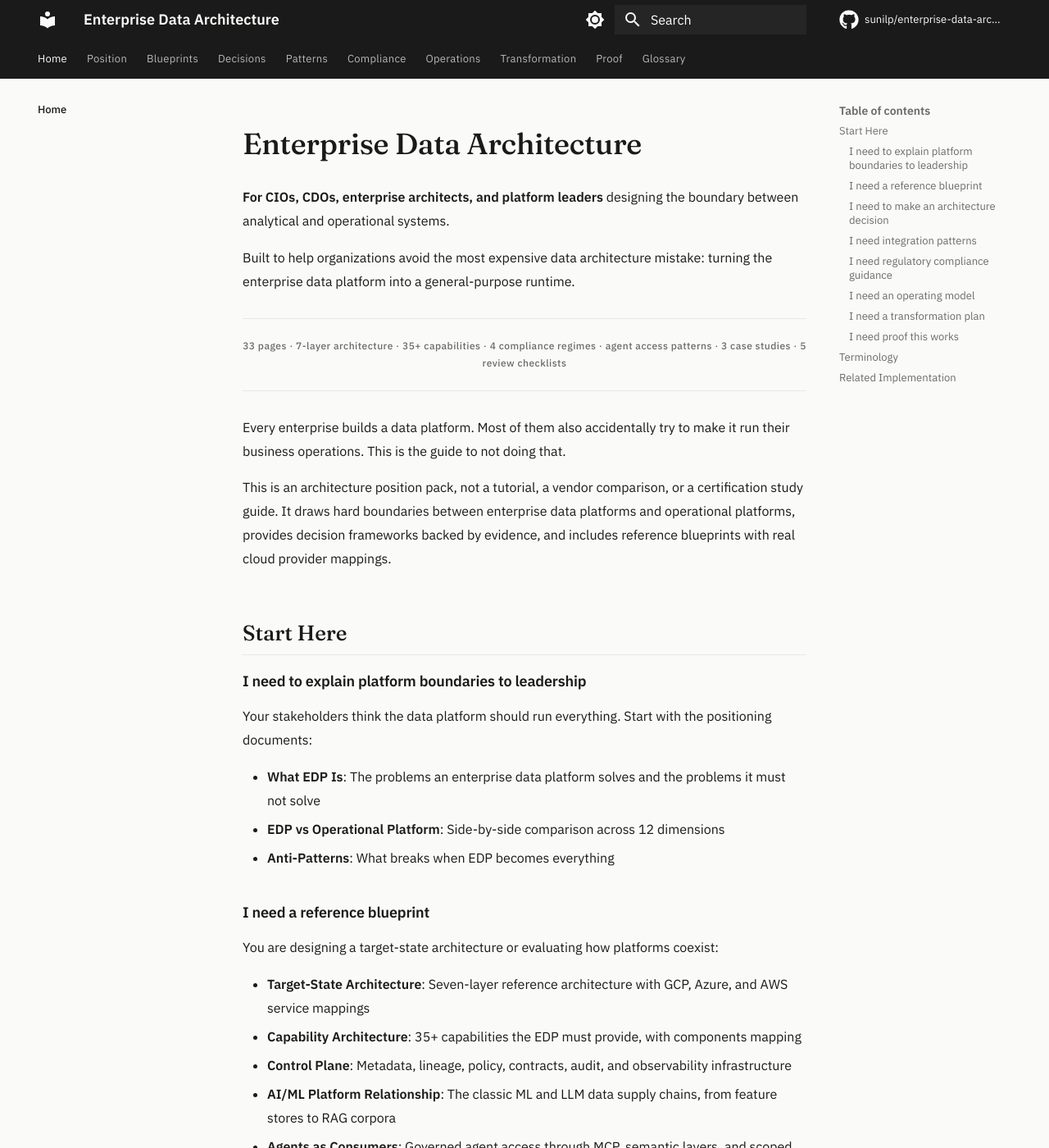
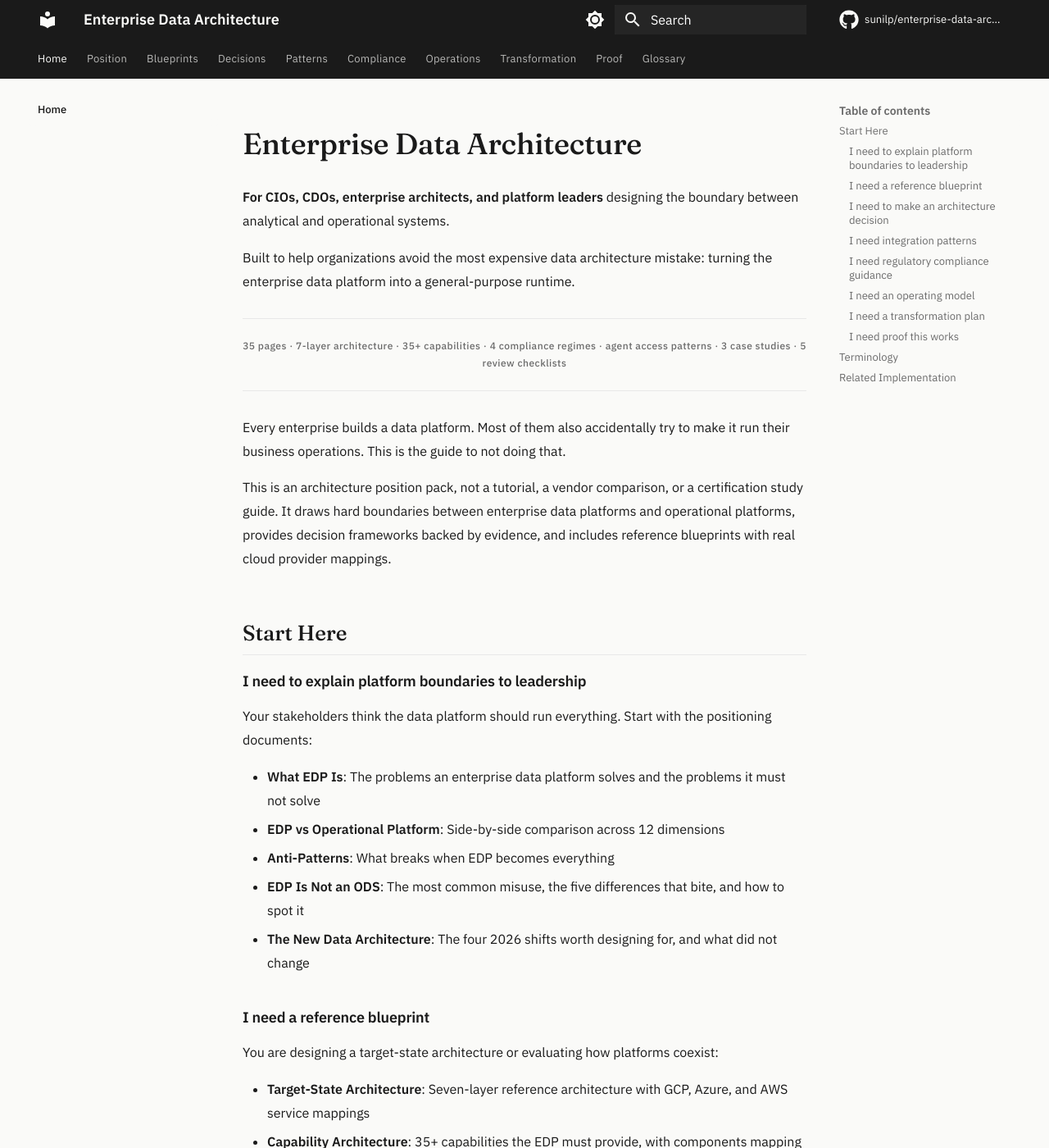
Before and after one commit to sunilp/enterprise-data-architecture, an MkDocs documentation site: the page built from docs/index.md, in a window 1280 px wide and 1400 px high. Shown: the whole window at 82% size. Built offline with MkDocs 1.6.1 and Material for MkDocs 9.7.7, drawn with Linux system fonts in a browser that asks for light colours; comment, search, counter and statistics services are not loaded.

Commit message:
Add EDP Is Not an ODS and The New Data Architecture position articles

```diff
--- a/docs/index.md
+++ b/docs/index.md
@@ -9,7 +9,7 @@ description: Enterprise data architecture guide with decision frameworks, refere
 Built to help organizations avoid the most expensive data architecture mistake: turning the enterprise data platform into a general-purpose runtime.
 
 <div class="proof-strip" markdown>
-33 pages · 7-layer architecture · 35+ capabilities · 4 compliance regimes · agent access patterns · 3 case studies · 5 review checklists
+35 pages · 7-layer architecture · 35+ capabilities · 4 compliance regimes · agent access patterns · 3 case studies · 5 review checklists
 </div>
 
 Every enterprise builds a data platform. Most of them also accidentally try to make it run their business operations. This is the guide to not doing that.
@@ -25,6 +25,8 @@ Your stakeholders think the data platform should run everything. Start with the
 - [**What EDP Is**](position/what-edp-is.md): The problems an enterprise data platform solves and the problems it must not solve
 - [**EDP vs Operational Platform**](position/edp-vs-operational.md): Side-by-side comparison across 12 dimensions
 - [**Anti-Patterns**](position/anti-patterns.md): What breaks when EDP becomes everything
+- [**EDP Is Not an ODS**](position/edp-is-not-an-ods.md): The most common misuse, the five differences that bite, and how to spot it
+- [**The New Data Architecture**](position/new-data-architecture.md): The four 2026 shifts worth designing for, and what did not change
 
 ### I need a reference blueprint
 
--- a/docs/llms.txt
+++ b/docs/llms.txt
@@ -16,6 +16,8 @@ Enterprise data platforms (EDP) exist to integrate, historize, and govern data f
 - [What EDP Is](https://sunilprakash.com/enterprise-data-architecture/position/what-edp-is/): Problems EDP solves and must not solve. Three Systems doctrine (record/insight/action). Bronze/silver/gold is data refinement, not business process.
 - [EDP vs Operational](https://sunilprakash.com/enterprise-data-architecture/position/edp-vs-operational/): Side-by-side comparison across 12 dimensions (purpose, latency, workload type, SLA, storage, governance, cost, scaling).
 - [Anti-Patterns](https://sunilprakash.com/enterprise-data-architecture/position/anti-patterns/): Six patterns that break when EDP becomes everything. Root cause is positioning, not technology.
+- [EDP Is Not an ODS](https://sunilprakash.com/enterprise-data-architecture/position/edp-is-not-an-ods/): Why the EDP gets mistaken for an operational data store, five differences that bite (freshness, mutation, latency, failure domain, consistency), and the fix.
+- [The New Data Architecture](https://sunilprakash.com/enterprise-data-architecture/position/new-data-architecture/): The four 2026 shifts (open formats and catalogs, operational-analytical convergence, agents as consumers, AI data as regulated evidence) and what did not change.
 
 ### Blueprints
 - [Target State Architecture](https://sunilprakash.com/enterprise-data-architecture/blueprints/target-state/): Seven-layer reference architecture with GCP, Azure, and AWS service mappings.
--- a/mkdocs.yml
+++ b/mkdocs.yml
@@ -60,6 +60,8 @@ nav:
     - What EDP Is: position/what-edp-is.md
     - EDP vs Operational: position/edp-vs-operational.md
     - Anti-Patterns: position/anti-patterns.md
+    - EDP Is Not an ODS: position/edp-is-not-an-ods.md
+    - The New Data Architecture: position/new-data-architecture.md
   - Blueprints:
     - Target State Architecture: blueprints/target-state.md
     - Capability Architecture: blueprints/capability-architecture.md
```
Also changed, not shown: docs/glossary.md (+1 -1 lines), docs/position/edp-is-not-an-ods.md (added, +49 -0 lines), docs/position/new-data-architecture.md (added, +53 -0 lines).
